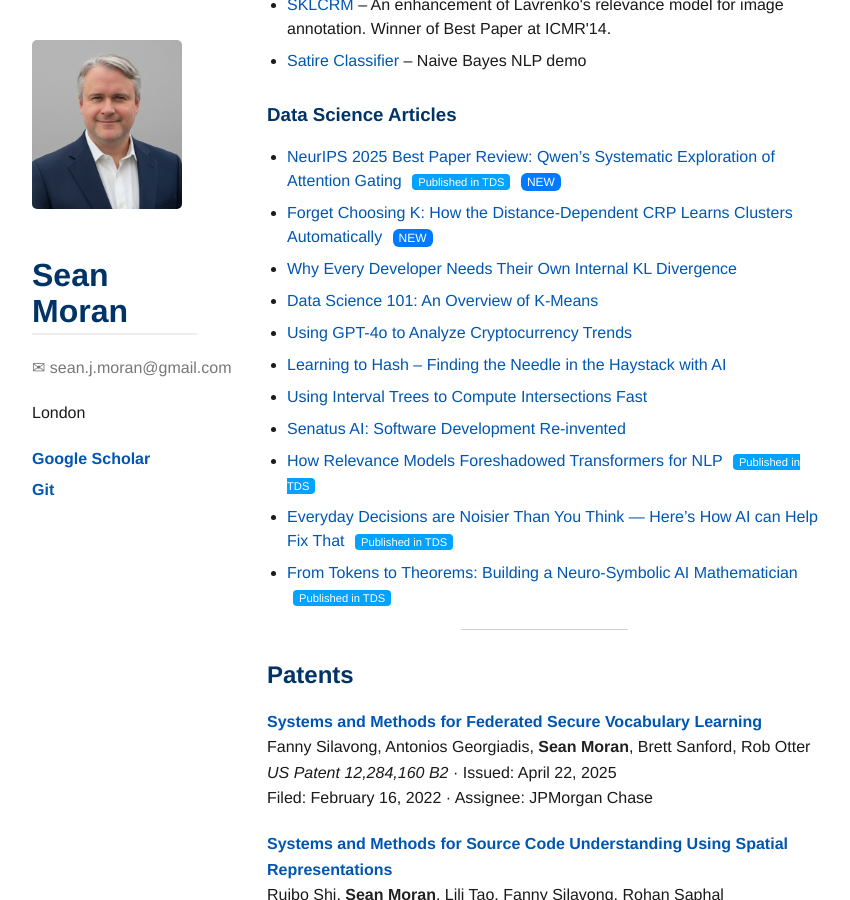
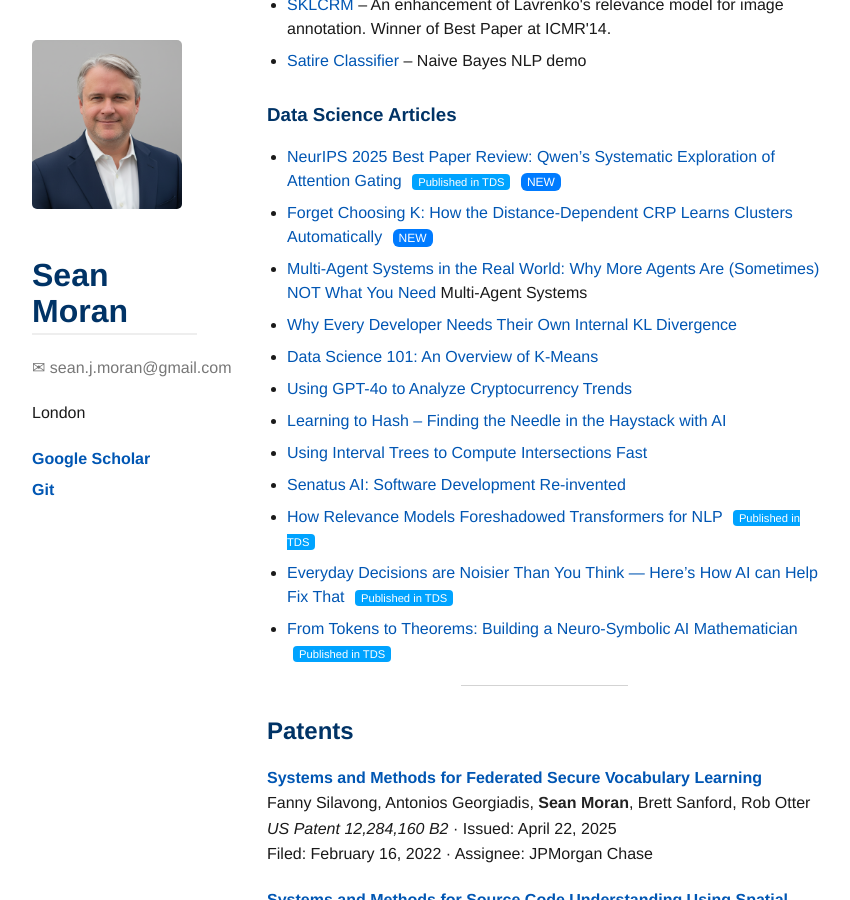
Before and after one commit to sjmoran/sjmoran.github.io, a Jekyll site: the page built from index.md, in a window 1280 px wide and 900 px high, scrolled down 791 px. Shown: the whole window, without its empty margins (8-858 px from the left). Built offline with Jekyll 4.4.1, drawn with Linux system fonts in a browser that asks for light colours.

Commit message:
Add new project link for Multi-Agent Systems

```diff
--- a/_includes/side-projects.html
+++ b/_includes/side-projects.html
@@ -33,6 +33,12 @@
   <span style="background:#007BFF; color:white; padding:2px 6px; margin-left:6px; border-radius:6px; font-size:0.75em;">
     NEW
   </span>
+  </li>
+  <li>
+  <a href="">
+    Multi-Agent Systems in the Real World: Why More Agents Are (Sometimes) NOT What You Need
+  </a>
+  <span class="tag">Multi-Agent Systems</span>
   </li>
   <li><a href="https://medium.com/@sean.j.moran/why-every-developer-needs-their-own-internal-kl-divergence-c4c3ad42667f">Why Every Developer Needs Their Own Internal KL Divergence</a></li>
   <li><a href="https://medium.com/@sean.j.moran/data-science-101-an-overview-of-k-means-64afa2717885">Data Science 101: An Overview of K-Means</a></li>
```
